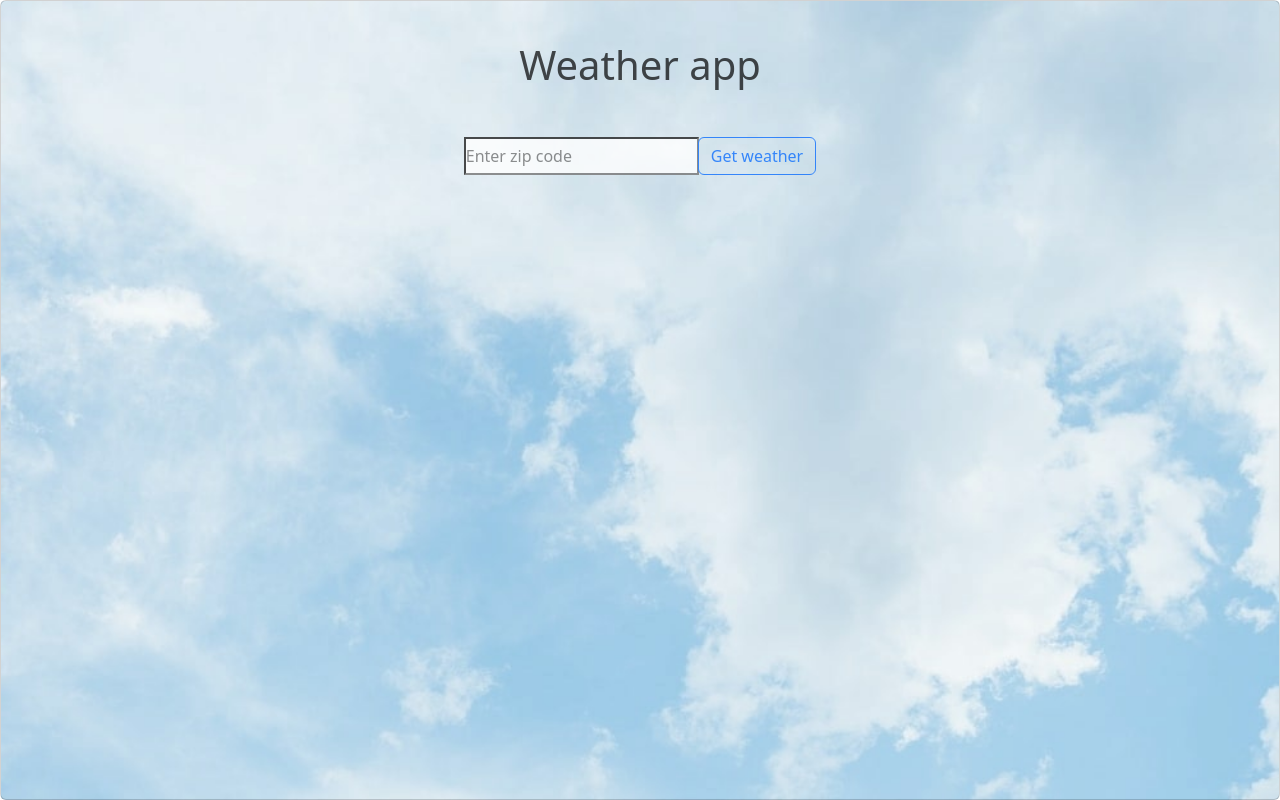
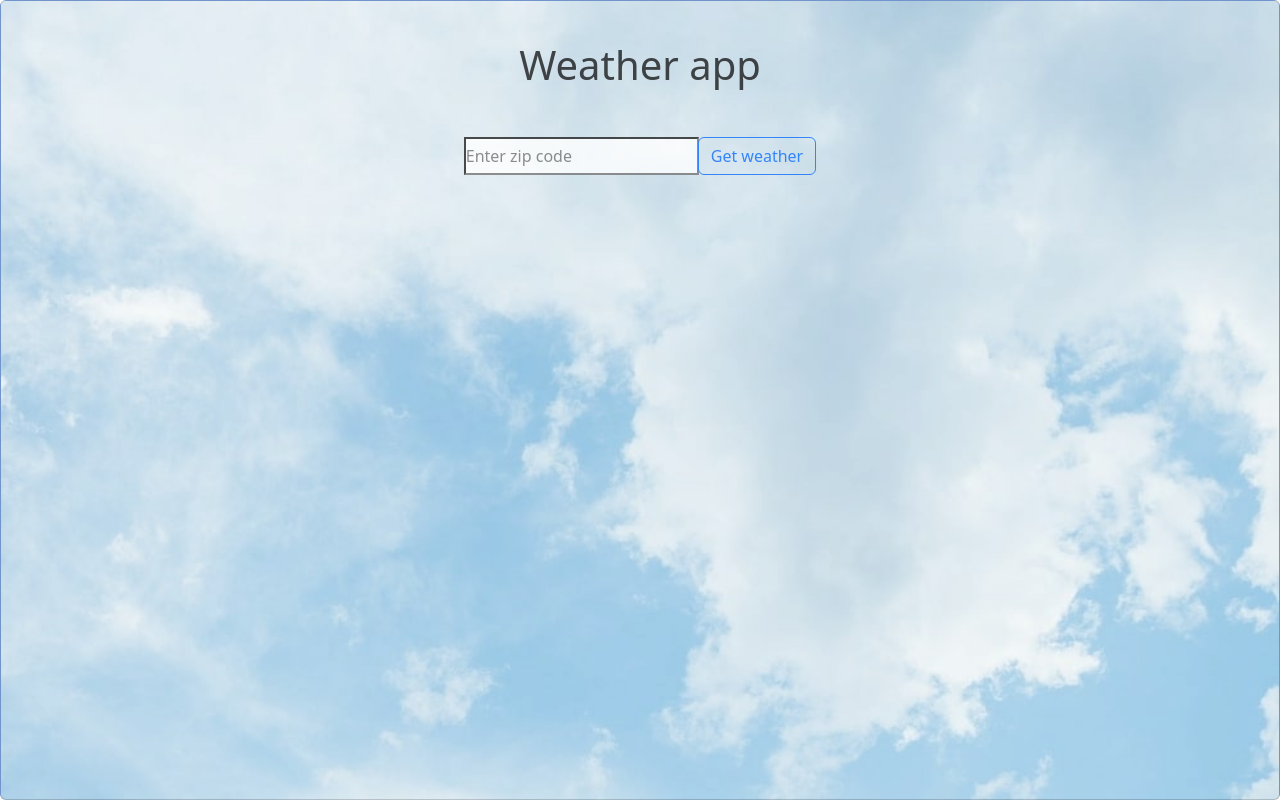
Before and after one commit to Joshtdale/weather-app, a plain HTML site: page index.html in a window 1280 px wide. Drawn offline with nearby package versions, Linux system fonts and the light colour scheme.

Commit message:
hotfix bg

```diff
--- a/css/style.css
+++ b/css/style.css
@@ -5,7 +5,7 @@
 /* } */
 
 .card {
-    /* background-color: #8ab4f8; */
+    background-color: #8ab4f8;
     /* background: linear-gradient(#8ab4f8, lightblue)  !important; */
     background-image: url('/images/bg.jpg');
     background-size: cover;
```
